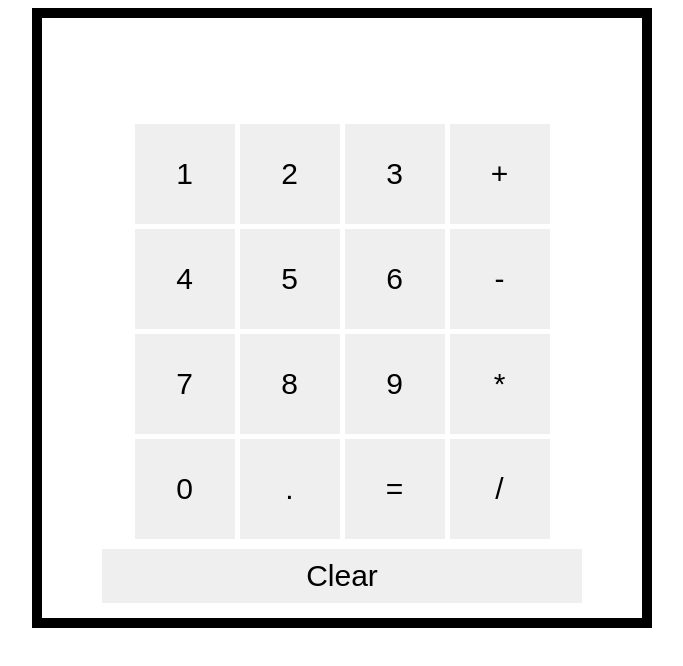
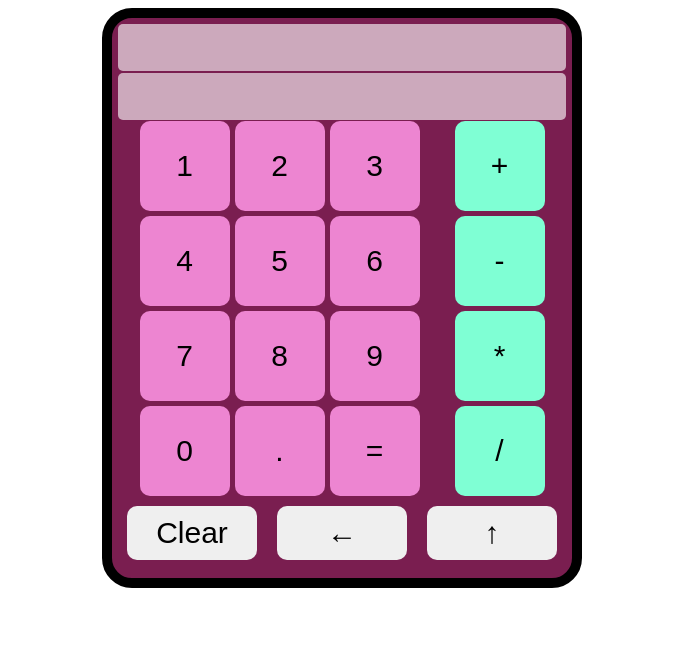
Before and after one commit to Fossu/odin-calculator, a plain HTML site: page index.html in a window 1280 px wide. Shown: the whole page, without its empty margins (298-981 px from the left). Drawn offline with Linux system fonts and the light colour scheme.

Commit message:
Add backspace key

```diff
--- a/index.html
+++ b/index.html
@@ -18,7 +18,11 @@
       <div class="numberButtons"></div>
       <div class="operatorButtons"></div>
     </div>
-    <button class="clearButton">Clear</button>
+    <div class="additional">
+      <button class="clearButton">Clear</button>
+      <button class="backspaceButton"> &larr; </button>
+      <button class="upButton"> &uarr;</button>
+    </div>
   </div>
 </body>
 
--- a/js.js
+++ b/js.js
@@ -8,7 +8,7 @@ const output = document.querySelector('.output');
 for (i = 1; i < 10; i++) {
   const button = document.createElement('button');
   button.classList.add('button');
-  button.classList.add(i);
+  button.classList.add('numberButton');
   button.setAttribute('data-key', i + 48);
   buttons.appendChild(button);
   button.textContent = i;
@@ -20,7 +20,7 @@ const operatorsKeyPresses = [43, 45, 42, 47];
 for (i = 0; i < 4; i++) {
   const button = document.createElement('button');
   button.classList.add('button');
-  button.classList.add(operatorsArray[i]);
+  button.classList.add('operatorButton');
   button.setAttribute('data-key', operatorsKeyPresses[i]);
   button.setAttribute('id', operatorsID[i]);
   operators.appendChild(button);
@@ -33,7 +33,7 @@ const extrasKeyPresses = [48, 46, 61];
 for (i = 0; i < 3; i++) {
   const button = document.createElement('button');
   button.classList.add('button');
-  button.classList.add(extrasArray[i]);
+  button.classList.add('extraButton');
   button.setAttribute('data-key', extrasKeyPresses[i]);
   button.setAttribute('id', extrasID[i]);
   buttons.appendChild(button);
@@ -45,7 +45,7 @@ allButtons.forEach(button => button.addEventListener('click', updateInput));
 
 function updateInput(e) {
   const currentInput = input.textContent;
-  input.textContent = currentInput + e.target.classList[1];
+  input.textContent = currentInput + e.target.textContent;
 }
 
 const equals = document.querySelector('#equals');
@@ -54,7 +54,7 @@ equals.addEventListener('click', updateOutput);
 
 function updateOutput(e) {
   output.textContent = operate(input.textContent);
-  allButtons.forEach(button => button.disabled = true);
+  // allButtons.forEach(button => button.disabled = true);
 }
 
 function operate(equation) {
@@ -132,11 +132,22 @@ function atomOperate(x, y, operator) {
 
 const clearButton = document.querySelector('.clearButton');
 clearButton.addEventListener('click', clearInputOutput);
+const backspaceButton = document.querySelector('.backspaceButton');
+backspaceButton.addEventListener('click', backspaceInputOutput);
 
 function clearInputOutput(e) {
   input.innerHTML = '&nbsp';
   output.innerHTML = '&nbsp';
-  allButtons.forEach(button => button.disabled = false);
+  // allButtons.forEach(button => button.disabled = false);
+}
+
+function backspaceInputOutput(e) {
+  if (input.innerHTML != '&nbsp;') {
+    input.textContent = input.textContent.slice(0, -1);
+  }
+  if (input.innerHTML == '&nbsp;') {
+    clearButton.click();
+  }
 }
 
 function linkKeyButton(e) {
@@ -144,10 +155,22 @@ function linkKeyButton(e) {
     const button = document.querySelector(`button[data-key="${61}"]`);
     console.log(button);
     button.click();
+    return;
   }
   const button = document.querySelector(`button[data-key="${e.keyCode}"]`);
   console.log(button);
   button.click();
 }
 
+function clearAndBackspace(e) {
+  if (e.keyCode == 27) {
+    clearButton.click();
+  }
+  if (e.keyCode == 8) {
+    backspaceButton.click();
+  }
+  return;
+}
+
 window.addEventListener('keypress', linkKeyButton);
+window.addEventListener('keydown', clearAndBackspace);
--- a/style.css
+++ b/style.css
@@ -7,10 +7,12 @@ body {
 .calculator {
   display: flex;
   border: 10px solid black;
-  height: 500px;
-  width: 500px;
-  padding: 50px;
+  height: 550px;
+  width: 450px;
+  padding: 5px;
   flex-direction: column;
+  border-radius: 30px;
+  background-color: rgb(122, 30, 80);
 }
 
 .buttons {
@@ -26,30 +28,50 @@ body {
   gap: 5px;
 }
 
+.numberButtons>* {
+  background-color: rgb(237, 133, 209);
+}
+
 .operatorButtons {
   display: flex;
   flex-direction: column;
   gap: 5px;
 }
 
+.operatorButtons>* {
+  background-color: aquamarine;
+}
+
 .button {
-  width: 100px;
-  height: 100px;
+  width: 90px;
+  height: 90px;
   padding: 0;
   margin: 0;
   border: 0;
   font-size: 30px;
+  border-radius: 10px;
 }
 
 .input,
 .output {
-  font-size: 25px;
+  font-size: 40px;
+  border-radius: 5px;
+  margin: 1px;
   text-align: right;
+  background-color: rgba(255, 255, 255, 0.621);
 }
 
+.additional {
+  display: flex;
+}
+
+.upButton,
+.backspaceButton,
 .clearButton {
   padding: 10px;
   margin: 10px;
+  width: 150px;
   border: 0;
   font-size: 30px;
+  border-radius: 10px;
 }
```
